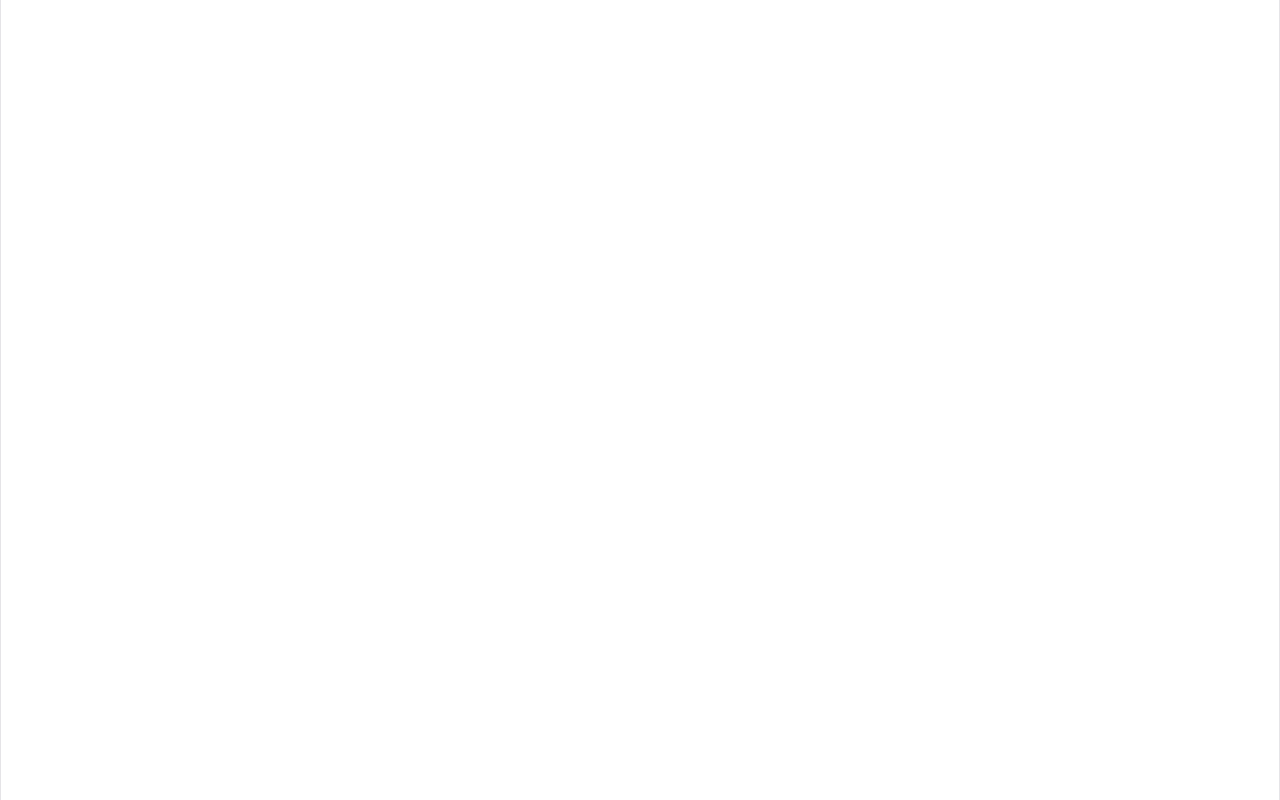
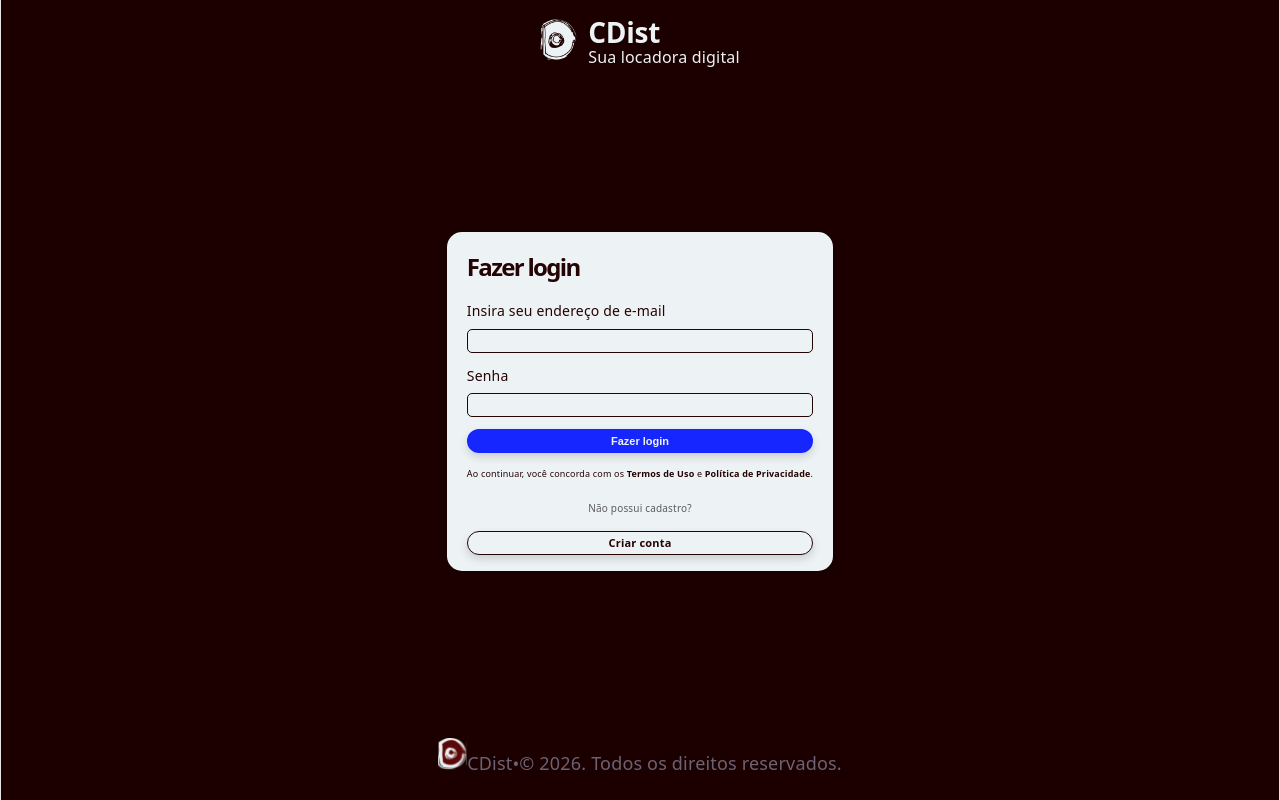
Before and after one commit to Gaardenn/ProjetoECommerceLAEC, a React (Vite) app in the folder 02_Source/ProjetoECommerce/: page /autenticacao in a window 1280 px wide. Before the commit this address had no page. Built offline with nearby package versions, Linux system fonts and the light colour scheme.

Commit message:
fix: componentizacao do card de acesso 0.5

```diff
--- a/02_Source/ProjetoECommerce/src/App.jsx
+++ b/02_Source/ProjetoECommerce/src/App.jsx
@@ -3,8 +3,7 @@ import { Routes, Route } from 'react-router-dom';
 import { Home } from './pages/Home';
 import { Carrinho } from './pages/Carrinho';
 import { Informacoes } from './pages/Informacoes';
-import { Login } from './pages/Login';
-import { Cadastro } from './pages/Cadastro';
+import { Autenticacao } from './pages/Autenticacao';
 
 export function App() {
   return (
@@ -13,8 +12,7 @@ export function App() {
         <Route path="/" element={<Home />} />
         <Route path="/carrinho" element={<Carrinho />} />
         <Route path="/informacoes" element={<Informacoes />} />
-        <Route path="/login" element={<Login />} />
-        <Route path="/cadastro" element={<Cadastro />} />
+        <Route path="/autenticacao" element={<Autenticacao />} />
       </Routes>
     </>
   )
--- /dev/null
+++ b/02_Source/ProjetoECommerce/src/components/CardAcesso.jsx
@@ -0,0 +1,39 @@
+import React from 'react';
+import { Link } from "react-router-dom";
+import "../styles/CardAcesso.css";
+
+function CardAcesso() {
+    return (
+        <div className='auth-container'>
+            <h1 className="auth-title">Fazer login</h1>
+
+            <form className="auth-form">
+                <label className="auth-field">
+                    <span>Insira seu endereço de e-mail</span>
+                    <input type="email" name="email" />
+                </label>
+
+                <label className="auth-field">
+                    <span>Senha</span>
+                    <input type="password" name="password" />
+                </label>
+
+                <button type="submit" className="auth-submit-button">
+                    Fazer login
+                </button>
+
+                <p className="auth-terms">
+                    Ao continuar, você concorda com os <Link to="/informacoes">Termos de Uso</Link> e <Link to="/informacoes">Política de Privacidade</Link>.
+                </p>
+
+                <p className="auth-signup-text">Não possui cadastro?</p>
+
+                <Link to="/autenticacao" className="auth-create-account-button">
+                    Criar conta
+                </Link>
+            </form>
+        </div>
+    );
+}
+
+export default CardAcesso;
--- /dev/null
+++ b/02_Source/ProjetoECommerce/src/pages/Autenticacao.jsx
@@ -0,0 +1,27 @@
+import React from "react";
+import CardAcesso from "../components/CardAcesso";
+import { Link } from "react-router-dom";
+import "../styles/Autenticacao.css";
+
+export function Autenticacao() {
+    return (
+        <div className="auth-page">
+            <div className='auth-header'>
+                <Link to="/" className="auth-brand">
+                    <img src="/Logo2.png" alt="CDist Logo" className="auth-logo-img"/>
+                    <div className="auth-titles">
+                        <h2>CDist</h2>
+                        <span>Sua locadora digital</span>
+                    </div>
+                </Link>
+            </div>
+            <CardAcesso />
+            <div className="auth-footer">
+                <img src="/logofooter.svg" alt="CDist Logo" className="auth-footer-logo-img"/>
+                <span className="auth-footer-title">CDist</span>
+                <span className="auth-footer-point">•</span>
+                <span>© 2026. Todos os direitos reservados.</span>
+            </div>
+        </div>
+    );
+}
--- a/02_Source/ProjetoECommerce/src/pages/Login.jsx
+++ b/02_Source/ProjetoECommerce/src/pages/Login.jsx
@@ -38,7 +38,7 @@ export function Login() {
 
                     <p className="login-signup-text">Não possui cadastro?</p>
 
-                    <Link to="/cadastro" className="login-create-account-button">
+                    <Link to="/autenticacao" className="login-create-account-button">
                         Criar conta
                     </Link>
                 </form>
--- /dev/null
+++ b/02_Source/ProjetoECommerce/src/styles/Autenticacao.css
@@ -0,0 +1,59 @@
+.auth-page {
+    background-color: #1c0000;
+    display: flex;
+    flex-direction: column;
+    justify-content: flex-start;
+    align-items: center;
+    min-height: 100vh;
+    padding: 8px 16px 24px;
+}
+
+.auth-header {
+    padding: 8px 0 0;
+    display: flex;
+    justify-content: center;
+    width: 100%;
+}
+
+.auth-brand {
+    display: flex;
+    align-items: center;
+    gap: 10px;
+    text-decoration: none;
+}
+
+.auth-logo-img {
+    width: 38px;
+    height: auto;
+}
+
+.auth-titles {
+    color: #edf2f4;
+    margin: 0;
+    display: flex;
+    flex-direction: column;
+    justify-content: center;
+    text-align: left;
+    width: auto;
+    line-height: 1;
+}
+
+.auth-titles h2 {
+    color: #edf2f4;
+    font-size: 28px;
+    font-weight: 700;
+    margin: 0;
+}
+
+.auth-titles span {
+    color: #edf2f4;
+    font-size: 16px;
+    font-weight: 300;
+    white-space: nowrap;
+}
+
+@media (max-width: 400px) {
+    .auth-header {
+        padding: 32px 0 0;
+    }
+}
--- /dev/null
+++ b/02_Source/ProjetoECommerce/src/styles/CardAcesso.css
@@ -0,0 +1,97 @@
+.auth-container {
+    background-color: #edf2f4;
+    padding: 22px 20px 16px;
+    border-radius: 15px;
+    box-shadow: 0 2px 10px rgba(0, 0, 0, 0.18);
+    min-height: 280px;
+    margin: auto 0;
+}
+
+.auth-title {
+    margin: 0 0 18px;
+    font-size: 24px;
+    font-weight: 700;
+    color: #240404;
+    text-align: left;
+}
+
+.auth-form {
+    display: flex;
+    flex-direction: column;
+    gap: 10px;
+    text-align: left;
+}
+
+.auth-field {
+    display: flex;
+    flex-direction: column;
+    gap: 4px;
+}
+
+.auth-field span {
+    font-size: 14px;
+    color: #240404;
+}
+
+.auth-field input {
+    width: 100%;
+    height: 24px;
+    border: 1px solid #240404;
+    border-radius: 5px;
+    background: #edf2f4;
+    padding: 0 10px;
+    outline: none;
+    color: #240404;
+}
+
+.auth-submit-button,
+.auth-create-account-button {
+    width: 100%;
+    height: 24px;
+    border: none;
+    border-radius: 50px;
+    font-size: 11px;
+    font-weight: 700;
+    cursor: pointer;
+    box-shadow: 0 4px 8px rgba(0, 0, 0, 0.15);
+    display: flex;
+    align-items: center;
+    justify-content: center;
+    text-decoration: none;
+}
+
+.auth-submit-button {
+    background: #1626ff;
+    color: #edf2f4;
+    margin-top: 2px;
+}
+
+.auth-terms {
+    margin: 6px 0px;
+    font-size: 9px;
+    line-height: 1.1;
+    color: #240404;
+}
+
+.auth-terms a {
+    color: #240404;
+    text-decoration: none;
+    font-weight: 700;
+}
+
+.auth-signup-text {
+    text-align: center;
+    font-size: 10px;
+    color: #5c5c5c;
+}
+
+.auth-create-account-button {
+    background: #edf2f4;
+    color: #240404;
+    border: 1px solid #240404;
+}
+
+.auth-create-account-button Link {
+    position: -10;
+    background: rgb(2, 11, 179);
+}
```
